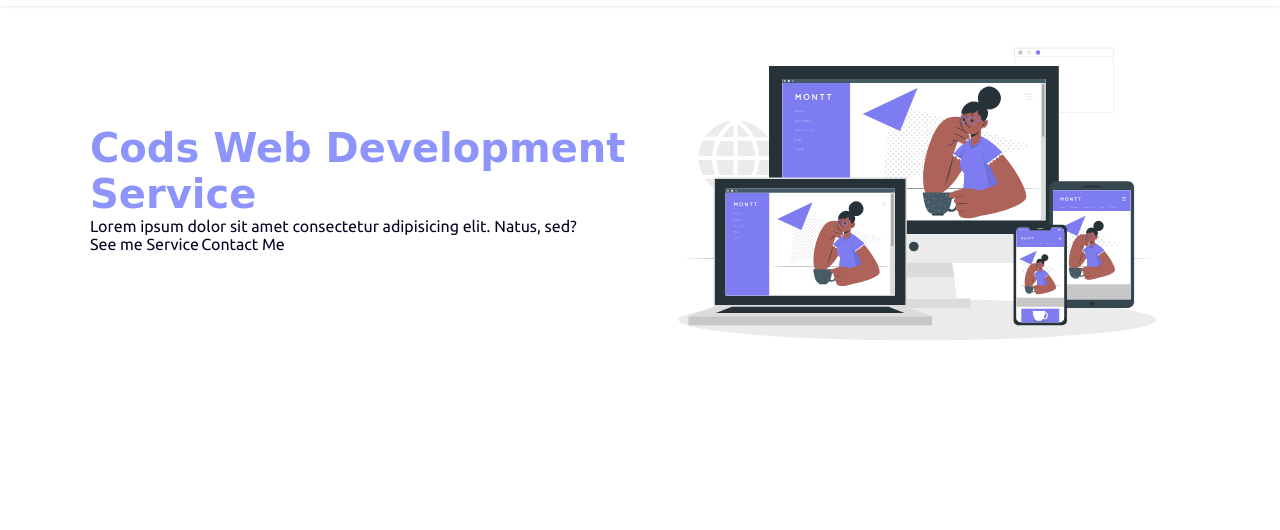
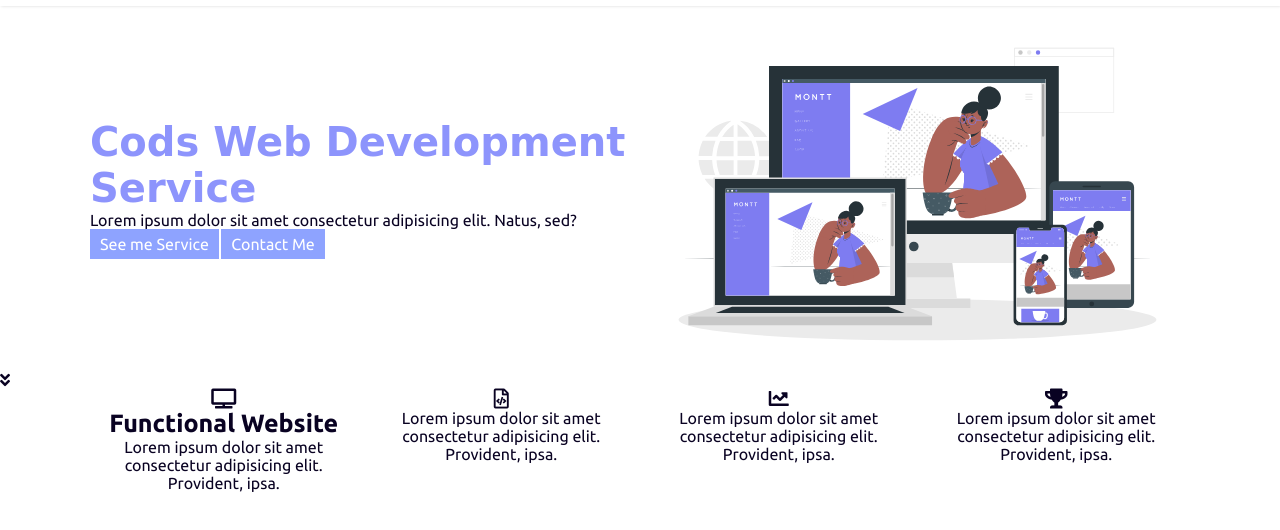
Before and after one commit to emetdas/protfolio, a website: page index.html in a window 1280 px wide. Shown: the part 54-584 px from the top of the page. Drawn offline with Linux system fonts and the light colour scheme; a web font is replaced by a local one.

Commit message:
all update is done

```diff
--- a/index.html
+++ b/index.html
@@ -41,7 +41,7 @@
   </head>
   <body>
     <!-- Home-start -->
-    <section class="home">
+    <div class="home">
       <!-- navigation-start -->
       <header>
         <nav class="container d-flex justify-content-sb align-center">
@@ -74,8 +74,33 @@
         </div>
       </div>
       <!-- home-content-end -->
+      <a class="scroll-fature"><i class="fas fa-angle-double-down"></i></a>
+    </div>
+    <!-- Home-end -->
+    <!-- Features-start -->
+    <section class="features container grid grid-auto-fit-250 text-center">
+      <div class="feature-item">
+        <i class="fas fa-tv fa-2x"></i>
+        <h4 class="feature-header">Functional Website</h4>
+        <p>Lorem ipsum dolor sit amet consectetur adipisicing elit. Provident, ipsa.</p>
+      </div>
+      <div class="feature-item">
+        <i class="far fa-file-code fa-2x"></i>
+        <h4 class="feature-header"></h4>
+        <p>Lorem ipsum dolor sit amet consectetur adipisicing elit. Provident, ipsa.</p>
+      </div>
+      <div class="feature-item">
+        <i class="fas fa-chart-line fa-2x"></i>
+        <h4 class="feature-header"></h4>
+        <p>Lorem ipsum dolor sit amet consectetur adipisicing elit. Provident, ipsa.</p>
+      </div>
+      <div class="feature-item">
+        <i class="fas fa-trophy fa-2x"></i>
+        <h4 class="feature-header"></h4>
+        <p>Lorem ipsum dolor sit amet consectetur adipisicing elit. Provident, ipsa.</p>
+      </div>
     </section>
-    <!-- Home-end -->
+    <!-- Features-end -->
     <script src="js/main.js"></script>
   </body>
 </html>
--- a/scss/_home.scss
+++ b/scss/_home.scss
@@ -1,7 +1,7 @@
 @import url('https://fonts.googleapis.com/css2?family=Zen+Dots&display=swap');
-.home{
-    height: 100vh;
-}
+// .home{
+//     height: 100vh;
+// }
 .heading{
    text-rendering: optimizeLegibility;
    font-family: $font-fourth;
--- /dev/null
+++ b/scss/_respnsivebig.scss
@@ -0,0 +1,5 @@
+@media screen and (max-width: $breakpoint-big-desktop){
+    .home{
+        height: 56rem;
+    }
+}
--- a/scss/_reuseable.scss
+++ b/scss/_reuseable.scss
@@ -9,6 +9,12 @@
 }
 .heading{
     color: $secondry;
+}
+.btn{
+    display: inline-block;
+    background: $primary;
+    color: $white;
+    padding: 0.6rem 1rem;
 }
 .btn.btn-primary{
     background: $primary;
--- a/scss/_variables.scss
+++ b/scss/_variables.scss
@@ -23,3 +23,7 @@ $font-third: 'Karantina', cursive;
 $font-fourth: 'Zen Dots', cursive;
 $container:112rem;
 $m-auto:0 auto;
+$breakpoint-big-desktop: 1260px;
+$breakpoint-desktop: 960px;
+$breakpoint-tablet: 768px;
+$breakpoint-mobile: 480px;
--- a/scss/style.scss
+++ b/scss/style.scss
@@ -4,3 +4,4 @@
 @import 'navigation';
 @import 'reuseable';
 @import 'home';
+@import 'respnsivebig';
```
Also changed, not shown: css/style.css, 1 other file.
